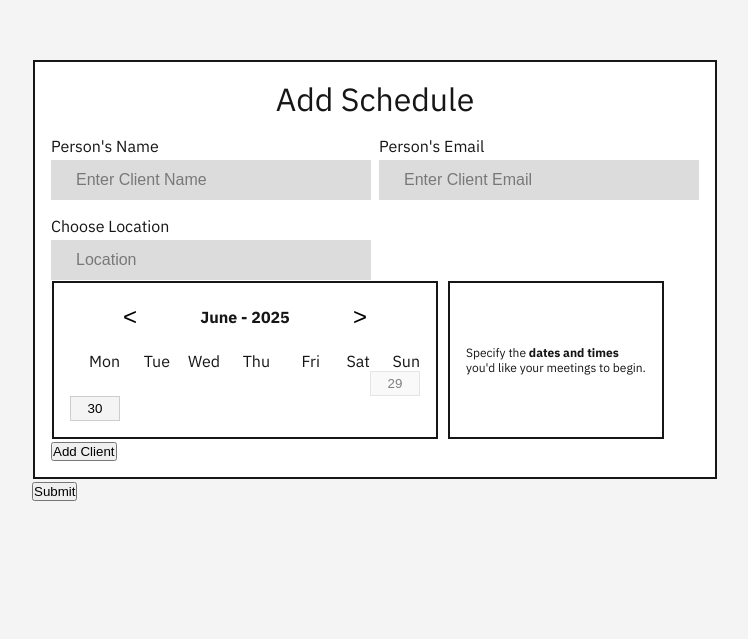
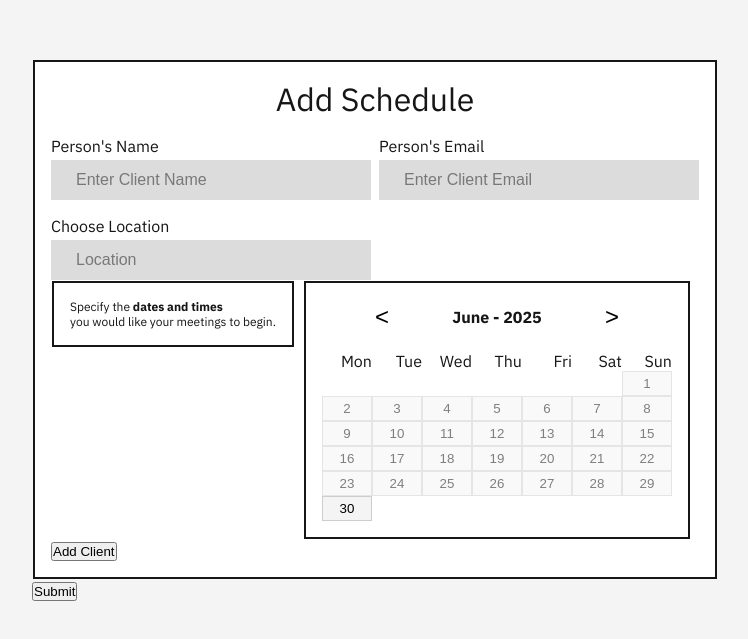
Before and after one commit to AlinMican1/worldmap, a Next.js app in the folder Frontend/: page /schedule in a window 1280 px wide. Shown: the part 141-780 px from the top of the page, without its empty margins (265-1013 px from the left). Built offline with nearby package versions, Linux system fonts and the light colour scheme.

Commit message:
Refactor code.

```diff
--- /dev/null
+++ b/Frontend/helper/Constants.ts
@@ -0,0 +1,35 @@
+export const MONTHMAP = new Map<string, string>([
+  ["01", "January"],
+  ["02", "February"],
+  ["03", "March"],
+  ["04", "April"],
+  ["05", "May"],
+  ["06", "June"],
+  ["07", "July"],
+  ["08", "August"],
+  ["09", "September"],
+  ["10", "October"],
+  ["11", "November"],
+  ["12", "December"],
+]);
+
+export const WEEKDAYS: string[] = ["Mon", "Tue", "Wed", "Thu", "Fri", "Sat", "Sun"];
+
+export const CLOCKMAP = new Map<string,string>([
+    ["8:00 AM - 4:00 PM", "08:00 - 16:00"],
+  ["8:30 AM - 4:30 PM", "08:30 - 16:30"],
+  ["9:00 AM - 5:00 PM", "09:00 - 17:00"],
+  ["9:30 AM - 5:30 PM", "09:30 - 17:30"],
+  ["10:00 AM - 6:00 PM", "10:00 - 18:00"],
+  ["11:00 AM - 7:00 PM", "11:00 - 19:00"],
+  ["12:00 PM - 8:00 PM", "12:00 - 20:00"],
+  ["1:00 PM - 9:00 PM", "13:00 - 21:00"],
+  ["2:00 PM - 10:00 PM", "14:00 - 22:00"],
+  ["3:00 PM - 11:00 PM", "15:00 - 23:00"],
+  ["4:00 PM - 12:00 AM", "16:00 - 00:00"],
+  ["4:30 PM - 12:30 AM", "16:30 - 00:30"],
+  ["5:00 PM - 1:00 AM", "17:00 - 01:00"],
+  ["5:30 PM - 1:30 AM", "17:30 - 01:30"],
+  ["6:00 PM - 2:00 AM", "18:00 - 02:00"],
+
+])
--- a/Frontend/helper/Formatter.ts
+++ b/Frontend/helper/Formatter.ts
@@ -4,7 +4,7 @@ export const formatDate = (date: Date): string => {
   const yyyy = date.getFullYear();
   return `${dd}-${mm}-${yyyy}`;
 };
-export const getDayMonthYear = (date: String) => {
+export const getDayMonthYear = (date: string) => {
   const [day, month, year] = date.split("-");
   return {
     day,
--- a/Frontend/helper/GenerateCalendar.ts
+++ b/Frontend/helper/GenerateCalendar.ts
@@ -1,34 +1,22 @@
-export const MONTHMAP = new Map<string, string>([
-  ["01", "January"],
-  ["02", "February"],
-  ["03", "March"],
-  ["04", "April"],
-  ["05", "May"],
-  ["06", "June"],
-  ["07", "July"],
-  ["08", "August"],
-  ["09", "September"],
-  ["10", "October"],
-  ["11", "November"],
-  ["12", "December"],
-]);
 
-export const WEEKDAYS: string[] = ["Mon", "Tue", "Wed", "Thu", "Fri", "Sat", "Sun"];
 export const GenerateCalendar = (
   currentMonth: number,
   currentYear: number
 ): {
-  weekdayNames: string[];
+
   startDay: number;
-  months: Map<string, string>;
+
+  monthStartDay: number;
   daysArray: Array<{ date: number; weekday: number }>;
 } => {
   const today = new Date();
   const daysInMonth = new Date(currentYear, currentMonth + 1, 0).getDate();
-  const startDay =
-    currentYear === today.getFullYear() && currentMonth === today.getMonth() ? today.getDate() : 1;
+  const startDay = 1;
+    // currentYear === today.getFullYear() && currentMonth === today.getMonth() ? today.getDate() : 1;
+    const monthStartDay =
+    currentYear === today.getFullYear() && currentMonth === today.getMonth() ? today.getDate() : 1
   const daysToRender = [];
-  for (let d = startDay; d <= daysInMonth; d++) {
+  for (let d = 1; d <= daysInMonth; d++) {
     const tempDate = new Date(currentYear, currentMonth, d);
     daysToRender.push({
       date: d,
@@ -37,13 +25,14 @@ export const GenerateCalendar = (
   }
 
   return {
-    months: MONTHMAP,
-    weekdayNames: WEEKDAYS,
+
+
     startDay: startDay,
     daysArray: daysToRender,
+    monthStartDay: monthStartDay
   };
 };
-export const isWeeknd = (currentYear: number, currentMonth: number, currentDay: number) => {
+export const isWeekend = (currentYear: number, currentMonth: number, currentDay: number) => {
   return (
     new Date(currentYear, currentMonth, currentDay).getDay() === 0 ||
     new Date(currentYear, currentMonth, currentDay).getDay() === 6
--- a/Frontend/helper/GetErrors.ts
+++ b/Frontend/helper/GetErrors.ts
@@ -1,7 +1,6 @@
 import {
   SubmitLocationFormProps,
   ErrorMessageProps,
-  ClientListProps,
   ClientInfoProps,
 } from "@/types/interfaces";
 import { COUNTRIES } from "./SuggestLocation";
--- a/Frontend/src/app/globals.css
+++ b/Frontend/src/app/globals.css
@@ -125,6 +125,9 @@ main{
 button:hover{
   cursor: pointer;
 }
+span{
+  font-weight: var(--font-bold);
+}
 
 .positional-center{
   display: flex;
@@ -146,3 +149,7 @@ button:hover{
   flex-direction: column;
   gap: var(--space-sm);
 }
+
+.paragraph-xs{
+  font-size: var(--text-xs);
+}
--- a/Frontend/src/components/atoms/selectBox.css
+++ b/Frontend/src/components/atoms/selectBox.css
@@ -23,3 +23,18 @@
 .button-wrapper-1.selected:hover {
     background-color: var(--color-primary);
 }
+
+.button-wrapper-1.unselectable{
+    opacity: 0.5;
+}
+.button-wrapper-1.unselectable:hover{
+    cursor:not-allowed
+}
+
+.choose-time-slot{
+    background-color: aqua;
+    border: 0px;
+}
+.choose-time-slot:hover{
+    background-color: black;
+}
--- a/Frontend/src/components/molecule/calendarBox.tsx
+++ b/Frontend/src/components/molecule/calendarBox.tsx
@@ -5,12 +5,13 @@ import BoxDesign from "../atoms/boxDesign";
 import SelectBox from "../atoms/selectBox";
 import "./calendarBox.css";
 import "../../app/globals.css";
-import { GenerateCalendar, MONTHMAP, WEEKDAYS, isWeeknd } from "../../../helper/GenerateCalendar";
+import { GenerateCalendar, isWeekend } from "../../../helper/GenerateCalendar";
+import { MONTHMAP, WEEKDAYS } from "../../../helper/Constants";
 import { formatDate } from "../../../helper/Formatter";
 import { UseArrayProps } from "@/types/interfaces";
 
 interface CalendarBoxProps {
-  dateArray: UseArrayProps<String>;
+  dateArray: UseArrayProps<string>;
 }
 const CalendarBox = ({ dateArray }: CalendarBoxProps) => {
   const [currentYear, setCurrentYear] = useState(new Date().getFullYear());
@@ -19,7 +20,7 @@ const CalendarBox = ({ dateArray }: CalendarBoxProps) => {
 
   const firstWeekday = (new Date(currentYear, currentMonth, calendar.startDay).getDay() + 6) % 7;
 
-  const addDateToArray = (date: String) => {
+  const addDateToArray = (date: string) => {
     if (dateArray.array.includes(date)) {
       for (let i = 0; i < dateArray.array.length; i++) {
         if (dateArray.array[i] === date) {
@@ -82,19 +83,29 @@ const CalendarBox = ({ dateArray }: CalendarBoxProps) => {
 
           {/* Empty slots for offset */}
           {[...Array(firstWeekday)].map((_, i) => (
-            <div key={`empty-${i}`}></div>
+            <div key={`empty-${i}`}>
+            </div>
           ))}
 
           {/* Render days */}
           {calendar.daysArray.map(({ date }, i) => {
-            if (isWeeknd(currentYear, currentMonth, date)) {
+            if(calendar.monthStartDay > date){
+              return(
+              <SelectBox
+                key={i}
+                name={date.toString()}
+                classname={"unselectable"}
+              />
+              )
+            }else{
+              if (isWeekend(currentYear, currentMonth, date)) {
               return (
                 <SelectBox
                   onClick={() =>
                     addDateToArray(formatDate(new Date(currentYear, currentMonth, date)))
                   }
                   key={i}
-                  name={date.toString()}
+                  name={date.toString() }
                   classname={
                     dateArray.array.includes(formatDate(new Date(currentYear, currentMonth, date)))
                       ? "selected"
@@ -103,6 +114,23 @@ const CalendarBox = ({ dateArray }: CalendarBoxProps) => {
                 />
               );
             }
+            }
+            // if (isWeekend(currentYear, currentMonth, date)) {
+            //   return (
+            //     <SelectBox
+            //       onClick={() =>
+            //         addDateToArray(formatDate(new Date(currentYear, currentMonth, date)))
+            //       }
+            //       key={i}
+            //       name={date.toString() }
+            //       classname={
+            //         dateArray.array.includes(formatDate(new Date(currentYear, currentMonth, date)))
+            //           ? "selected"
+            //           : "turnDownOpacity"
+            //       }
+            //     />
+            //   );
+            // }
             return (
               <SelectBox
                 onClick={() =>
--- /dev/null
+++ b/Frontend/src/components/molecule/chooseDate.tsx
@@ -0,0 +1,46 @@
+import { UseArrayProps } from "@/types/interfaces";
+import BoxDesign from "../atoms/boxDesign";
+import SelectBox from "../atoms/selectBox";
+import { CLOCKMAP, MONTHMAP } from "../../../helper/Constants";
+import { getDayMonthYear } from "../../../helper/Formatter";
+import "../../app/globals.css"
+
+import { useState } from "react";
+interface ChooseTimeProps {
+  dates: UseArrayProps<string>;
+}
+const ChooseDate = ({ dates }: ChooseTimeProps) => {
+  const [changeClockto24HR, setChangeClockto24HR] = useState<boolean>(false)
+
+  return (
+    <div className="">
+    <BoxDesign>
+      {dates.array && dates.array.length > 0 ? (
+        dates.array.map((date, i) => {
+          const { day, month, year } = getDayMonthYear(date);
+          return (
+            <div key={i}>
+              <div >
+                <p className="paragraph-xs">
+                  {day} - {MONTHMAP.get(month)} - {year}
+                </p>
+              </div>
+
+            </div>
+          );
+        })
+
+      ) : (
+
+        <p className="paragraph-xs">
+          Specify the <span className="test">dates and times</span> <br />
+          you would like your meetings to begin.
+        </p>
+      )}
+    </BoxDesign>
+  </div>
+
+  );
+};
+
+export default ChooseDate;
--- a/Frontend/src/components/molecule/chooseTime.css
+++ /dev/null
@@ -1,6 +0,0 @@
-.dates{
-    font-size: var(--text-xs);
-}
-.test{
-    font-weight: var(--font-bold);
-}
--- a/Frontend/src/components/molecule/chooseTime.tsx
+++ /dev/null
@@ -1,37 +0,0 @@
-import { UseArrayProps } from "@/types/interfaces";
-import BoxDesign from "../atoms/boxDesign";
-import SelectBox from "../atoms/selectBox";
-import { MONTHMAP } from "../../../helper/GenerateCalendar";
-import { getDayMonthYear } from "../../../helper/Formatter";
-import "./chooseTime.css";
-interface ChooseTimeProps {
-  dates: UseArrayProps<String>;
-}
-const ChooseTime = ({ dates }: ChooseTimeProps) => {
-  return (
-    <BoxDesign>
-      {dates.array && dates.array.length > 0 ? (
-        dates.array.map((date, i) => {
-          const { day, month, year } = getDayMonthYear(date);
-          return (
-            <div>
-              <div key={i}>
-                <p className="dates">
-                  {day} - {MONTHMAP.get(month)}
-                </p>
-              </div>
-              <SelectBox name="9:30" />
-            </div>
-          );
-        })
-      ) : (
-        <p className="dates">
-          Specify the <span className="test">dates and times</span> <br />
-          you'd like your meetings to begin.
-        </p>
-      )}
-    </BoxDesign>
-  );
-};
-
-export default ChooseTime;
--- a/Frontend/src/components/organism/addClientInfo.tsx
+++ b/Frontend/src/components/organism/addClientInfo.tsx
@@ -10,7 +10,7 @@ import { GetFormErrors } from "../../../helper/GetErrors";
 import useErrors from "@/hooks/useErrors";
 import useClientForm from "@/hooks/useClientForm";
 import CalendarBox from "../molecule/calendarBox";
-import ChooseTime from "../molecule/chooseTime";
+import ChooseDate from "../molecule/chooseDate";
 import useArray from "@/hooks/useArray";
 
 interface AddClientInfoProps {
@@ -26,7 +26,7 @@ const AddClientInfo = ({ clients, setClients }: AddClientInfoProps) => {
 
   const errorsHook = useErrors();
 
-  const dateArray = useArray<String>([]);
+  const dateArray = useArray<string>([]);
 
   const handleSubmit = async (e: React.FormEvent<HTMLFormElement>) => {
     e.preventDefault();
@@ -101,8 +101,9 @@ const AddClientInfo = ({ clients, setClients }: AddClientInfoProps) => {
             error={errorsHook.getErrorBoolean("location")}
           />
           <div className="elements-row">
+            <ChooseDate dates={dateArray} />
             <CalendarBox dateArray={dateArray} />
-            <ChooseTime dates={dateArray} />
+
           </div>
 
           <button type="button" onClick={handleAddClients}>
```
